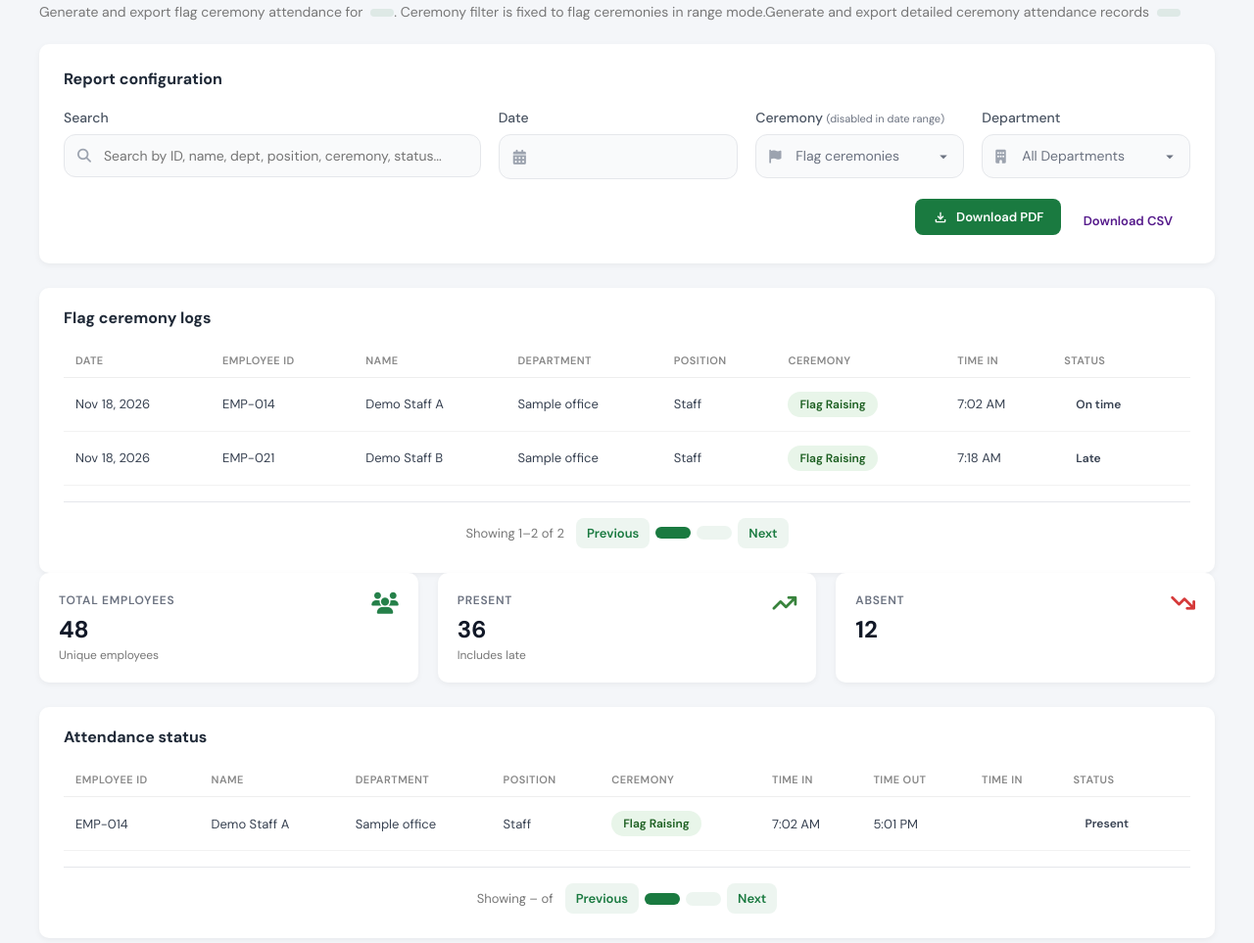
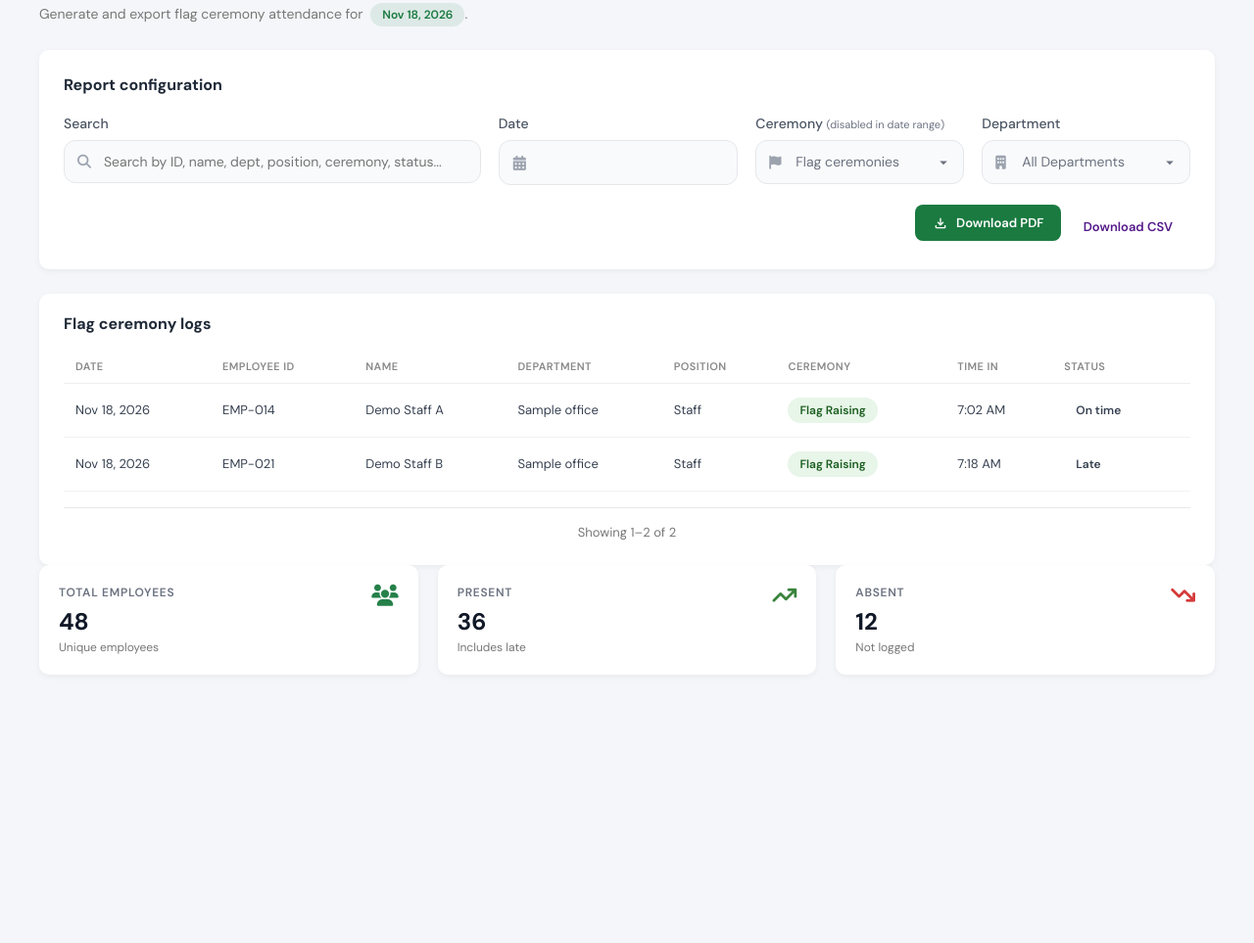
Before and after one commit to Hanzel0904/portfolio, a plain HTML site: page demos/attendance/records.html in a window 1280 px wide. Shown: the part 141-1104 px from the top of the page at 98% size. After the commit the page ends 903 px from the top, so only its background shows below. Drawn offline with Linux system fonts and the light colour scheme.

Commit message:
Hide login notices that appear on load and tidy the records page.
Co-authored-by: Cursor <cursoragent@cursor.com>

```diff
--- a/demos/attendance/records.html
+++ b/demos/attendance/records.html
@@ -306,7 +306,7 @@
 <div class="reports-container">
 
   <h1>Attendance Records</h1>
-  <p class="subtitle">Generate and export flag ceremony attendance for <span class="date-badge"></span>. Ceremony filter is fixed to flag ceremonies in range mode.Generate and export detailed ceremony attendance records <span class="date-badge"></span></p>
+  <p class="subtitle">Generate and export flag ceremony attendance for <span class="date-badge">Nov 18, 2026</span>.</p>
 
   <form method="get" action="#" autocomplete="off" id="filter-form" class="rep-card" data-reopen-date-panel="" onsubmit="return false;">
     <h3>Report configuration</h3>
@@ -450,26 +450,7 @@
     </div>
 
     <div class="rep-pagination">
-      <span class="rep-pagination-info">
-        Showing 1–2 of 2
-      </span>
-
-      <nav class="rep-pagination-nav" aria-label="Report pages">
-
-          <a href="" class="rep-page-link">Previous</a>
-
-
-
-            <span class="rep-page-current" aria-current="page"></span>
-
-            <a href="" class="rep-page-link"></a>
-
-
-
-          <a href="" class="rep-page-link">Next</a>
-
-      </nav>
-
+      <span class="rep-pagination-info">Showing 1–2 of 2</span>
     </div>
 
   </div>
@@ -497,67 +478,11 @@
       <div class="rep-stat-info">
         <h4>Absent</h4>
         <div class="value">12</div>
-        <span class="hint"></span>
+        <span class="hint">Not logged</span>
       </div>
       <span class="rep-stat-icon timeout" aria-hidden="true"><i class="fa-solid fa-arrow-trend-down"></i></span>
     </div>
   </div>
-
-  <div class="rep-table-card">
-    <h3>Attendance status</h3>
-    <div class="rep-table-wrap">
-      <table>
-        <thead>
-          <tr>
-            <th>Employee ID</th>
-            <th>Name</th>
-            <th>Department</th>
-            <th>Position</th>
-            <th>Ceremony</th>
-
-              <th>Time In</th>
-              <th>Time Out</th>
-
-              <th>Time In</th>
-
-            <th>Status</th>
-          </tr>
-        </thead>
-        <tbody>
-
-            <tr>
-                <td>EMP-014</td><td>Demo Staff A</td><td>Sample office</td><td>Staff</td>
-                <td><span class="rep-badge rep-badge-ceremony">Flag Raising</span></td>
-                <td>7:02 AM</td><td>5:01 PM</td><td></td><td><span class="rep-badge">Present</span></td>
-              </tr>
-        </tbody>
-      </table>
-    </div>
-
-    <div class="rep-pagination">
-      <span class="rep-pagination-info">
-        Showing – of
-      </span>
-      <nav class="rep-pagination-nav" aria-label="Report pages">
-
-          <a href="" class="rep-page-link">Previous</a>
-
-
-
-            <span class="rep-page-current" aria-current="page"></span>
-
-            <a href="" class="rep-page-link"></a>
-
-
-
-          <a href="" class="rep-page-link">Next</a>
-
-      </nav>
-    </div>
-
-  </div>
-
-
 
 </div>
 
```
Also changed, not shown: demos/gso/admin_login.html (+0 -6 lines), demos/gso/forgot_password.html (+0 -13 lines), demos/gso/index.html (+0 -12 lines), demos/gso/login.html (+0 -12 lines).
